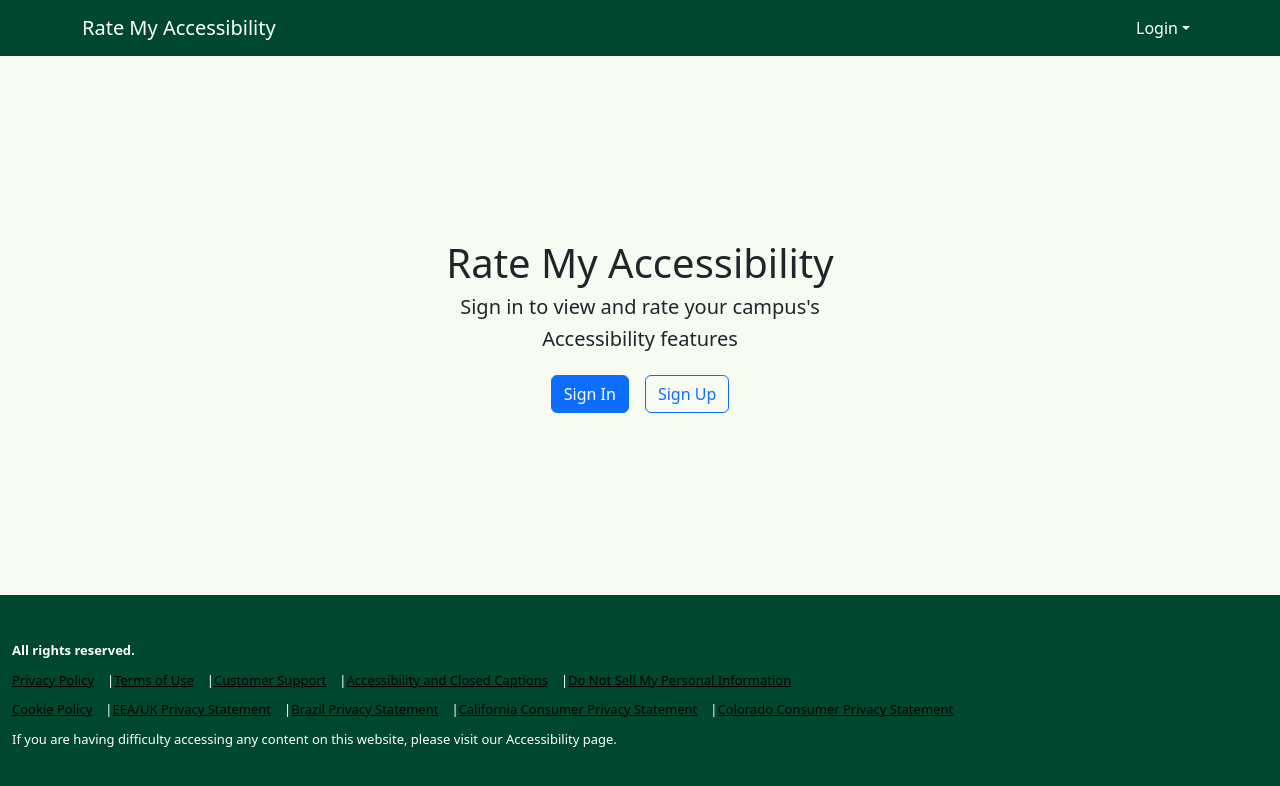
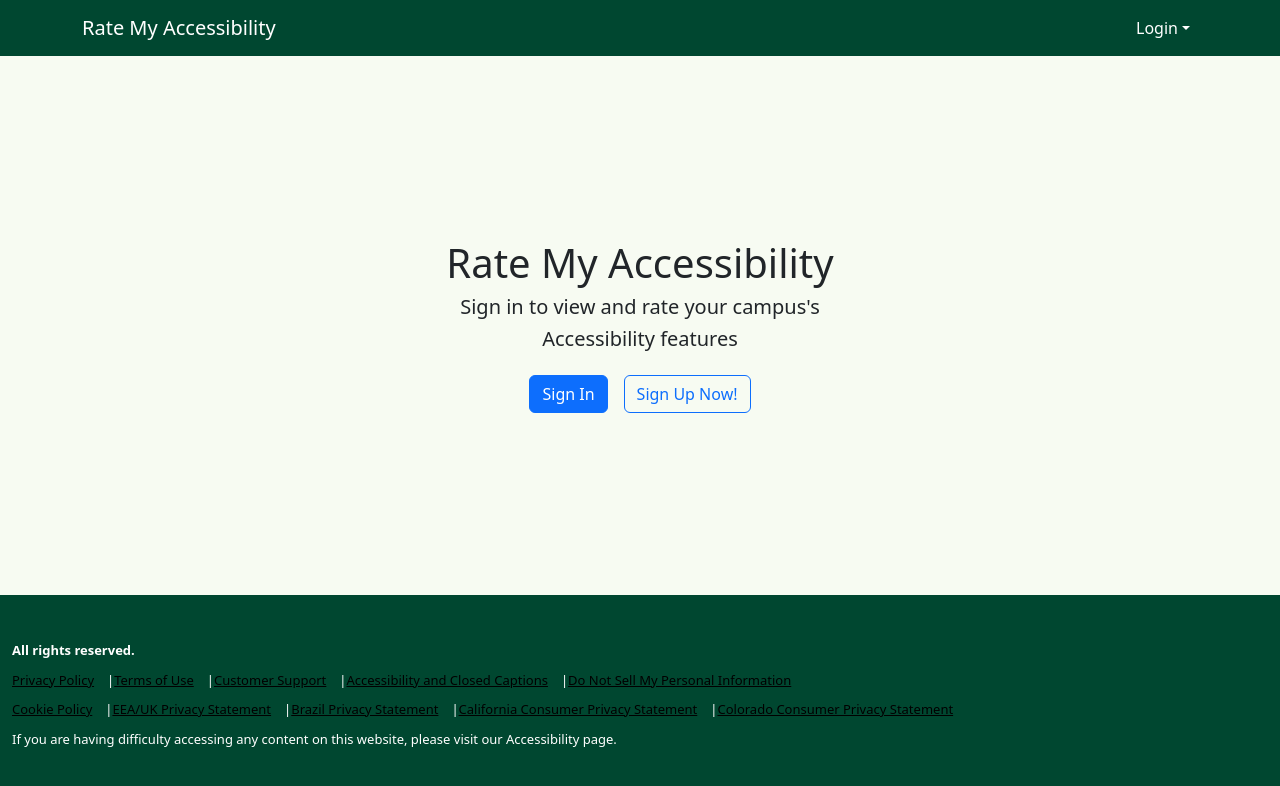
Before and after one commit to Rate-My-Accessibility/Rate-My-Accessibility-Application, a Next.js app: page / in a window 1280 px wide. Shown: the top 786 px of the page. Built offline with nearby package versions, Linux system fonts and the light colour scheme; no server answers.

Commit message:
recent changes

```diff
--- a/src/app/globals.css
+++ b/src/app/globals.css
@@ -189,3 +189,8 @@ body .navbar {
   color: var(--rockets-yellow);
   font-size: 11px;
 }
+
+#sign-in-button {
+
+
+}
--- a/src/app/page.tsx
+++ b/src/app/page.tsx
@@ -10,11 +10,11 @@ const Home = () => (
           <h5>Sign in to view and rate your campus&apos;s  </h5>
           <h5>Accessibility features</h5>
           <div className="d-flex justify-content-center flex-wrap gap-3 mt-4">
-            <Button href="/auth/signin" variant="primary">
+            <Button href="/auth/signin" variant="primary" id="sign-in-button">
               Sign In
             </Button>
-            <Button href="/auth/signup" variant="outline-primary">
-              Sign Up
+            <Button href="/auth/signup" variant="outline-primary" id="sign-up-button">
+              Sign Up Now!
             </Button>
           </div>
         </Col>
```
